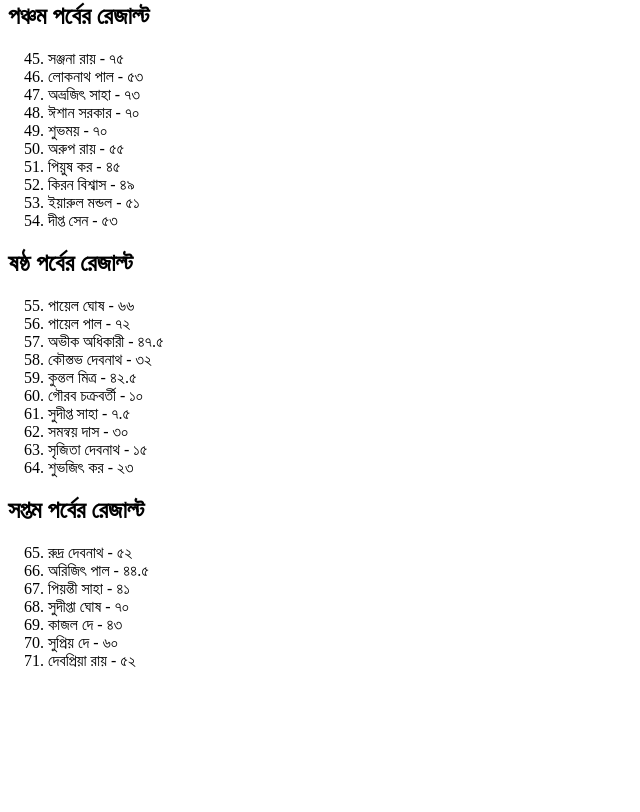
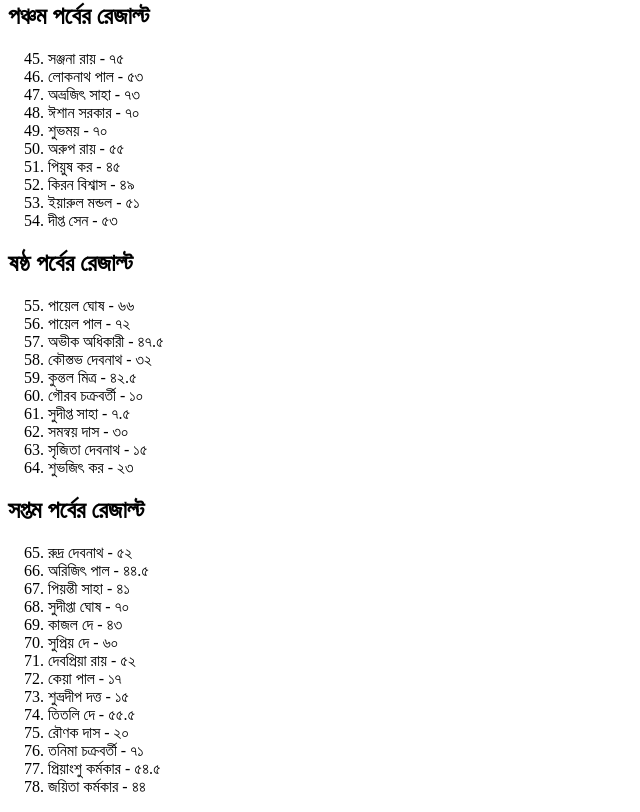
Before and after one commit to debansu4/Class-10-result-, a plain HTML site: page index.html in a window 1280 px wide. Shown: the part 1188-2000 px from the top of the page, without its empty margins (0-640 px from the left). Before the commit the page ends 1874 px from the top, so only its background shows below. Drawn offline with Linux system fonts and the light colour scheme.

Commit message:
Update index.html

```diff
--- a/index.html
+++ b/index.html
@@ -107,6 +107,13 @@
         <li>কাজল দে - ৪৩</li>
         <li>সুপ্রিয় দে - ৬০</li>
         <li>দেবপ্রিয়া রায় - ৫২</li>
+          <li>কেয়া পাল - ১৭</li>
+    <li>শুভ্রদীপ দত্ত - ১৫</li>
+    <li>তিতলি দে - ৫৫.৫</li>
+    <li>রৌণক দাস - ২০</li>
+    <li>তনিমা চক্রবর্তী - ৭১</li>
+    <li>প্রিয়াংশু কর্মকার - ৫৪.৫</li>
+    <li>জয়িতা কর্মকার - ৪৪</li>
     </ol>
 
 </body>
```
